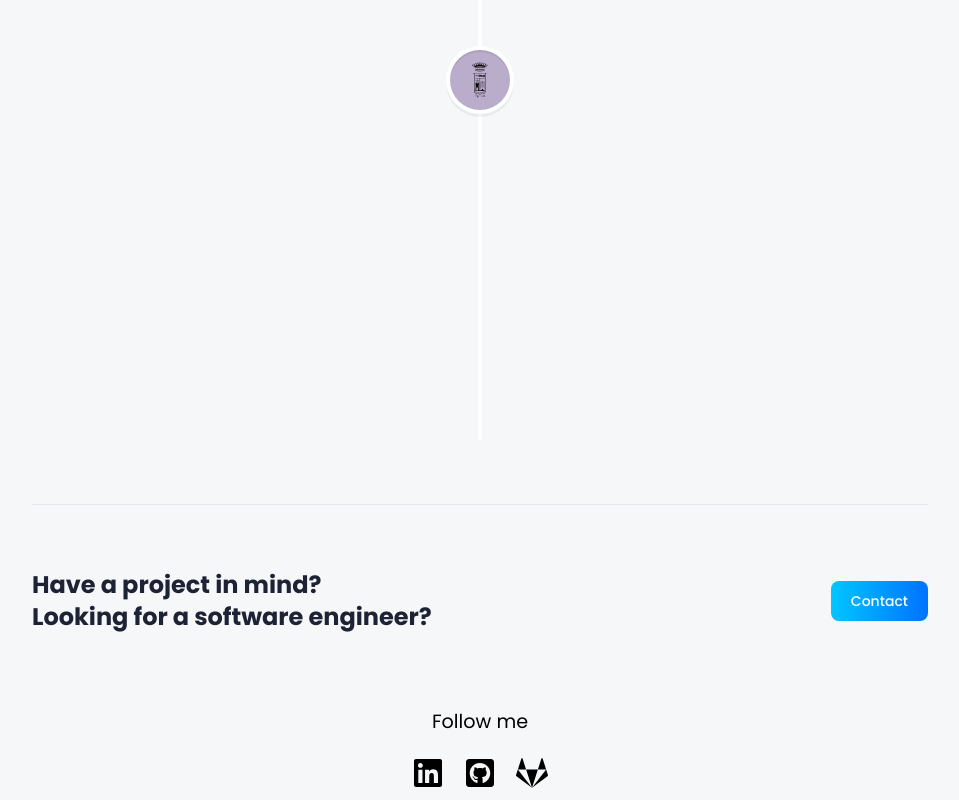
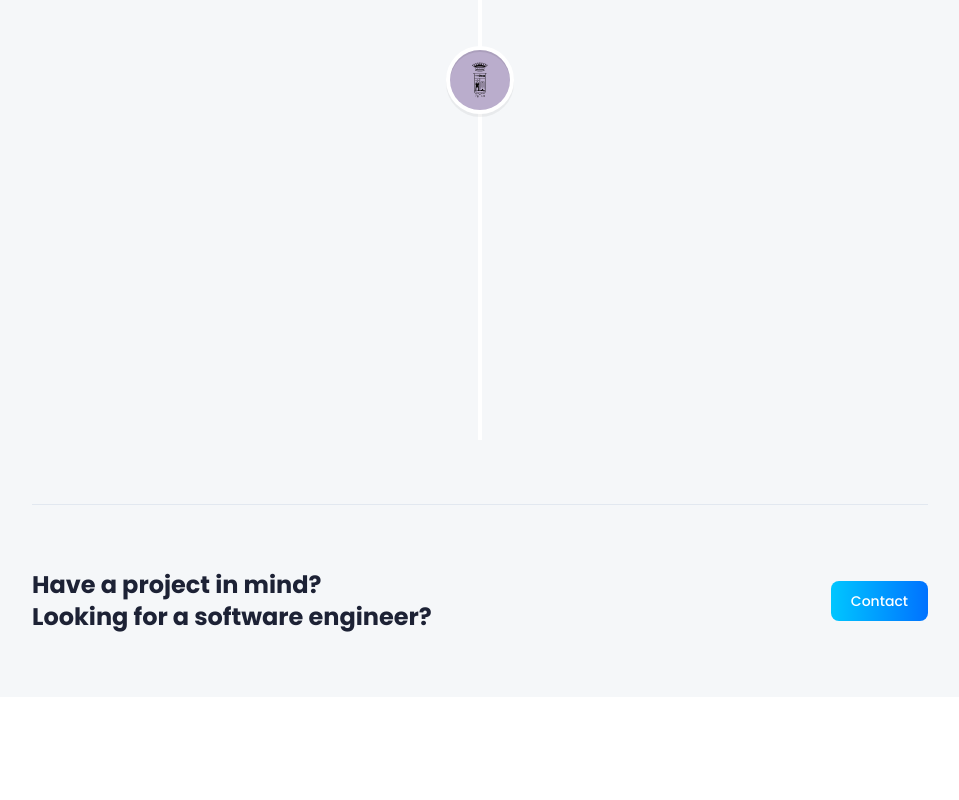
Before and after one commit to patricklaviola/3D-Portfolio-Website, a React (Vite) app: page /about in a window 1280 px wide. Shown: the part 2333-3133 px from the top of the page, without its empty margins (160-1119 px from the left). After the commit the page ends 3030 px from the top, so only its background shows below. Built offline with nearby package versions, Linux system fonts and the light colour scheme.

Commit message:
removed footer from About and Projects pages

```diff
--- a/src/pages/About.jsx
+++ b/src/pages/About.jsx
@@ -1,13 +1,11 @@
 import { VerticalTimeline, VerticalTimelineElement }  from 'react-vertical-timeline-component';
 import 'react-vertical-timeline-component/style.min.css';
-import Footer from "../components/Footer";
 
 import { skills, experiences } from '../constants';
 import CTA from '../components/CTA';
 
 const About = () => {
   return (
-    <>
     <section className='max-container'>
       <h1 className='head-text'>
         Hello, I'm <span className='blue-gradient_text font-semibold drop-shadow'>Patrick</span>
@@ -88,8 +86,6 @@ const About = () => {
       <hr className='border-slate-200'/>
       <CTA />
     </section>
-      <Footer />
-    </>
   )
 }
 
--- a/src/pages/Contact.jsx
+++ b/src/pages/Contact.jsx
@@ -169,6 +169,7 @@ const Contact = () => {
           </Canvas>
         </div>
       </section>
+      <hr className="border-slate-200"/>
       <Footer />
     </>
   );
--- a/src/pages/Projects.jsx
+++ b/src/pages/Projects.jsx
@@ -2,11 +2,9 @@ import { Link } from "react-router-dom";
 import { projects } from "../constants";
 import { arrow } from "../assets/icons";
 import CTA from "../components/CTA";
-import Footer from "../components/Footer";
 
 const Projects = () => {
   return (
-    <>
     <section className='max-container'>
       <h1 className='head-text'>
         My <span className='blue-gradient_text font-semibold drop-shadow'>Projects</span>
@@ -51,8 +49,6 @@ const Projects = () => {
       <hr className="border-slate-200"/>
       <CTA />
     </section>
-      <Footer />
-    </>
   )
 }
 
```
Lines whose indentation alone changed are shown as unchanged.
